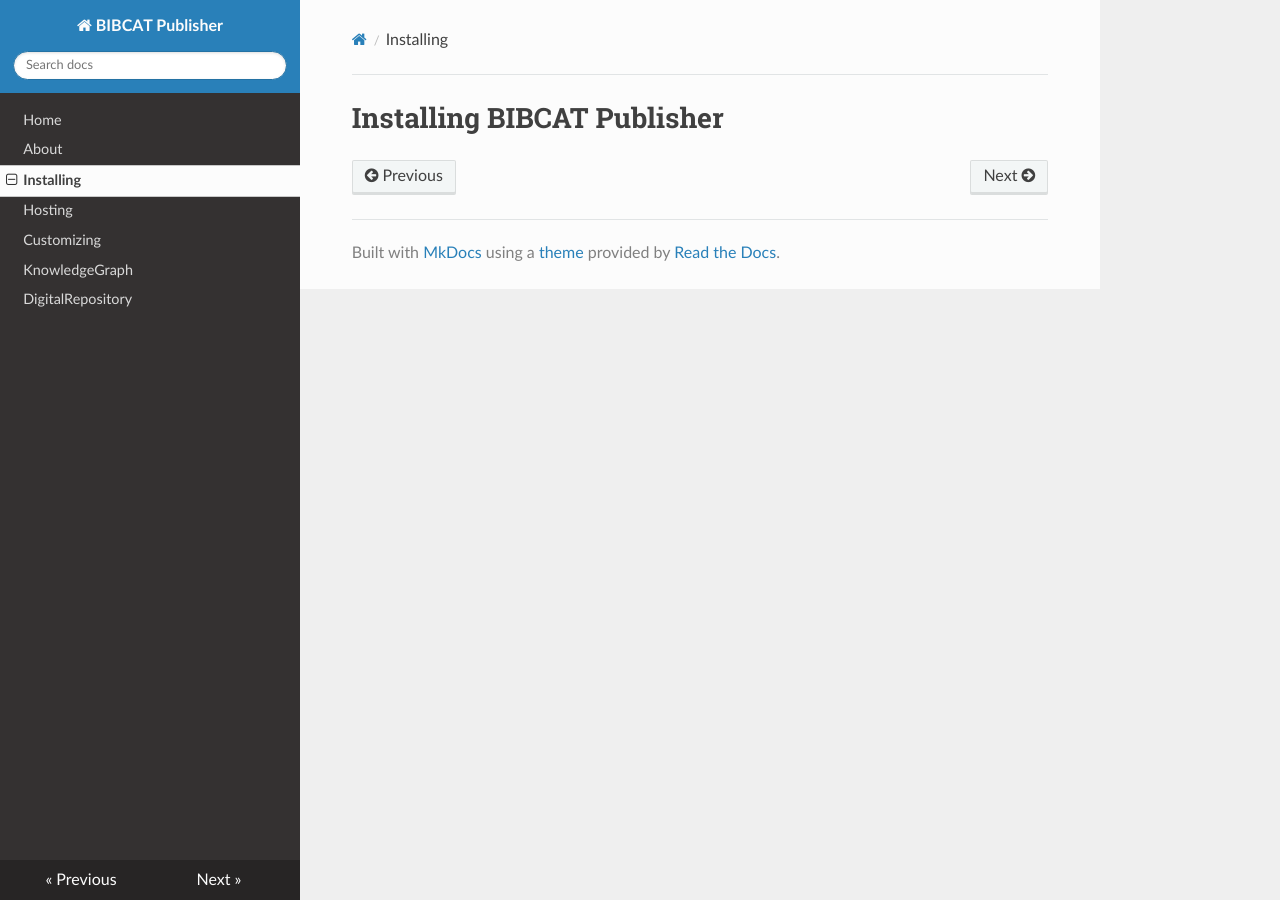
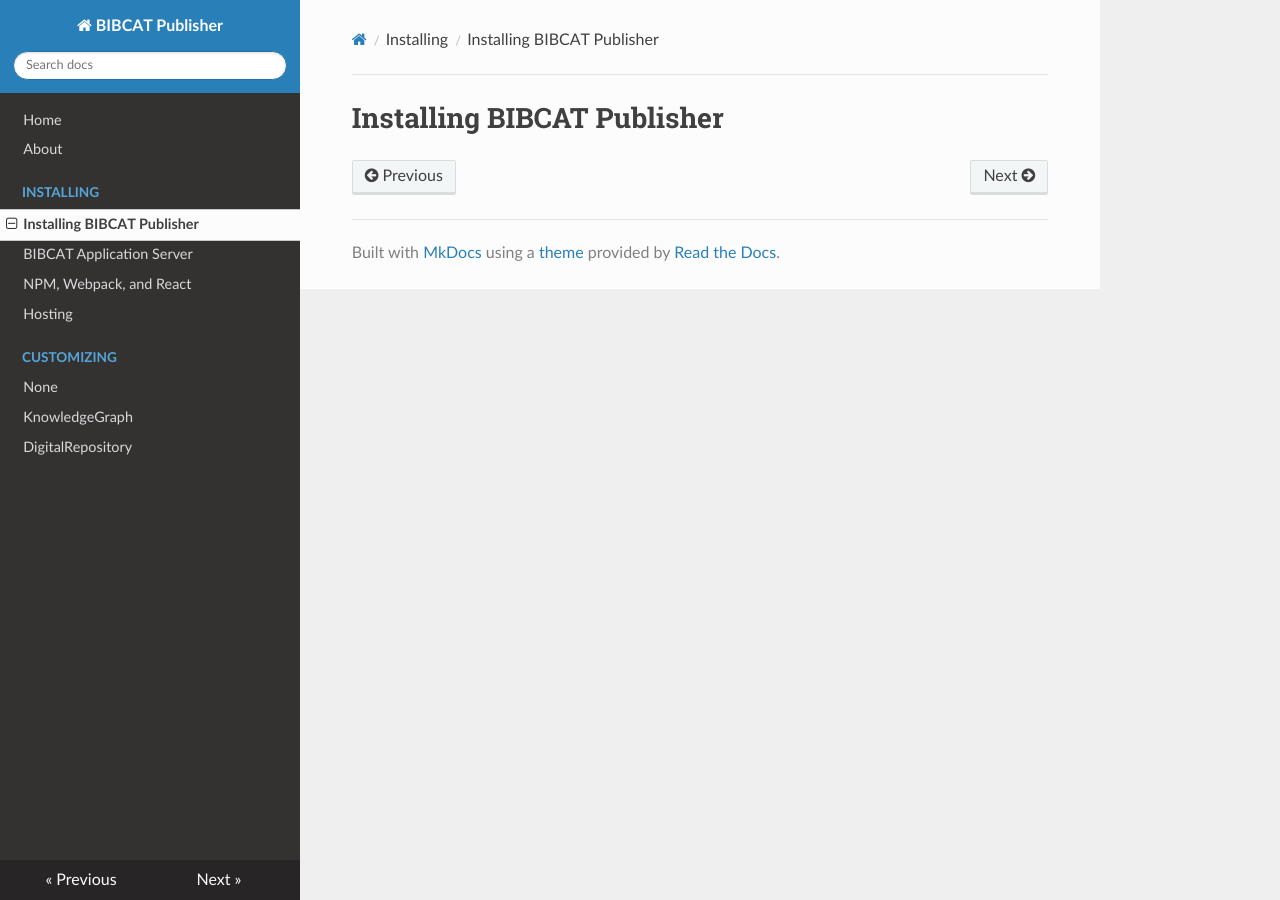
Before and after one commit to KnowledgeLinks/bibcat-publisher, an MkDocs documentation site: the page built from docs/installing/index.md, in a window 1280 px wide. Built offline with MkDocs 1.6.1, drawn with Linux system fonts in a browser that asks for light colours; nearby versions of some CDN libraries; old or Windows-style settings are respelled for this version of MkDocs.

Commit message:
Working npm and react

```diff
--- a/catalog/static/package.json
+++ b/catalog/static/package.json
@@ -38,7 +38,9 @@
     "webpack": "^3.8.1"
   },
   "dependencies": {
-    "react": "^16.1.1",
-    "react-dom": "^16.1.1"
+    "babel-preset-env": "^1.6.1",
+    "jquery": "^3.2.1",
+    "react": "^16.2.0",
+    "react-dom": "^16.2.0"
   }
 }
--- a/mkdocs.yml
+++ b/mkdocs.yml
@@ -2,9 +2,13 @@
 pages:
   - Home: index.md
   - About: about.md
-  - Installing: installing.md
+  - Installing:
+    - 'installing/index.md'
+    - 'BIBCAT Application Server': 'installing/bibcat-app-server.md'
+    - 'NPM, Webpack, and React': 'installing/npm-webpack-react.md'
   - Hosting: hosting.md
-  - Customizing: customizing.md
+  - Customizing:
+    - 'customizing/index.md'
   - KnowledgeGraph: knowledge-graph.md
   - DigitalRepository: digital-repository.md
 theme: readthedocs
```
Also changed, not shown: catalog/static/js/App.jsx (+16 -1 lines), catalog/static/js/Search.jsx (+4 -4 lines), docs/installing/npm-webpack-react.md (added, +51 -0 lines), docs/installing/bibcat-app-server.md (added), docs/installing/index.md (renamed from docs/installing.md), 1 other file.
